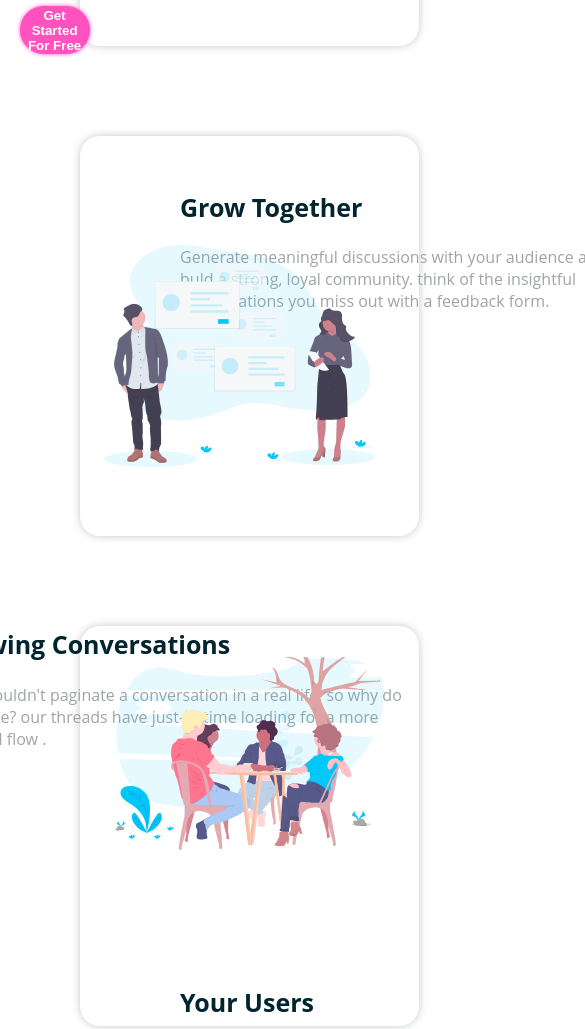
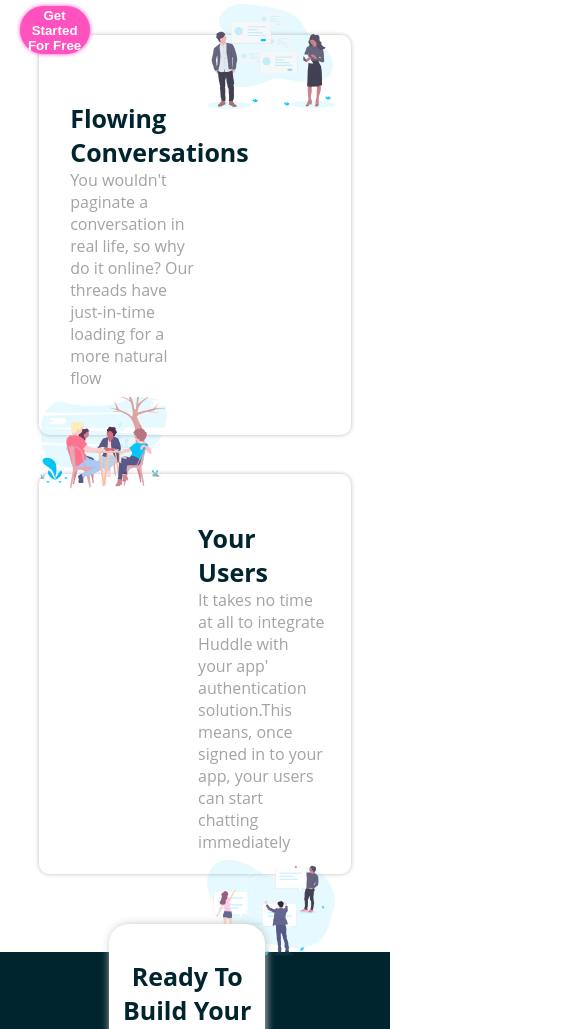
Before and after one commit to maebashiiceoctopus/Huddle-Landing-Page, a plain HTML site: page Index.html in a window 390 px wide. Shown: the part 680-1709 px from the top of the page, 585 px wide, since content can reach past the window. Drawn offline with Linux system fonts and the light colour scheme.

Commit message:
FIX CSS
se hacen cambios en el css para hacerlo semi responsive

```diff
--- a/Index.html
+++ b/Index.html
@@ -34,8 +34,11 @@
 
                 <button class="boton-rosa">Get Started For Free </button>
             </div>
+            <div class="contenedorimagen">
+                <img src="img/illustration-mockups.svg" alt="mockups">
 
-            <img id="img-mockup" src="img/illustration-mockups.svg" alt="mockups">
+            </div>
+
         </div>
     </div>
     <!--fin cajas iniciales-->
@@ -43,52 +46,50 @@
     <!--INICIO CAJAS INFORMACION-->
 
     <div class="cajas-desc">
-        <div class="info caja-izq">
+        <div class="caja flotarzquierda">
             <h2> Grow Together</h2>
-            <p class="parrafos gris">Generate meaningful discussions with your audience and buld a strong, loyal
+            <p class="parrafos gris">Generate meaningful discussions with your audience and build a strong, loyal
                 community.
                 think of the insightful conversations you miss out with a feedback form.</p>
+        </div>
+        <div class="caja-img flotarderecha">
+            <img class="responsive " src="img/illustration-grow-together.svg" alt="grow-together">
+
+        </div>
+
+    </div>
+
+
+    <div class="cajas-desc">
+        <div class="caja flotarderecha">
+            <h2> Flowing Conversations</h2>
+            <p class="parrafos gris">You wouldn't paginate a conversation in real life, so why
+                do it online? Our threads have just-in-time loading for a more natural flow
+            </p>
+        </div>
+        <div class="caja-img flotarzquierda ">
+            <img class="responsive " src="img/illustration-flowing-conversation.svg" alt="grow-together">
+
+        </div>
+
+    </div>
+
+    <div class="cajas-desc">
+        <div class="caja flotarzquierda">
+            <h2>Your Users</h2>
+            <p class="parrafos gris">It takes no time at all to integrate Huddle with your app'
+                authentication solution.This means, once signed in to your app, your users can start chatting immediately
+            </p>
+        </div>
+        <div class="caja-img flotarderecha">
+            <img class="responsive " src="img/illustration-your-users.svg" alt="grow-together">
+
+        </div>
 
         </div>
 
 
-        <img class="img-desc img-izq" id="caja2desc" src="img/illustration-grow-together.svg" alt="grow-together">
 
-    </div>
-
-    <div class="cajas-desc">
-        <div class="info caja-dere">
-            <h2> Flowing Conversations</h2>
-            <p class="parrafos gris">You wouldn't paginate a conversation in a real life, so why do it online?
-                our threads have just-in-time loading for a more natural flow .</p>
-
-        </div>
-
-
-        <img class="img-desc img-der" src="img/illustration-flowing-conversation.svg" alt="flowing-conversation">
-
-    </div>
-
-    <div class="cajas-desc">
-        <div class="info caja-izq">
-            <h2>Your Users</h2>
-            <p class="parrafos gris"> It takes no time at all to integrate Huddle with your app's authentication
-                solution. This means
-                once signed in to your app, your users can start chatting immediately.</p>
-
-        </div>
-
-
-        <img class="img-desc img-der" src="img/illustration-your-users.svg" g" alt="flowing-conversation">
-
-    </div>
-
-    </div>
-
-    <!--FIN CAJAS INFORMACION-->
-
-
-    <!--INICIO CAJAS BUILD COMUNIDAD-->
 
     <div class="comunidad">
         <h2>Ready To Build Your Community?</h2>
@@ -96,7 +97,7 @@
 
     </div>
 
-    <!---FOOOOOTER-->
+
 
     <footer>
         <div class="footer"></div>
@@ -122,7 +123,7 @@
 
 
     </footer>
-    <!---FOOOOOTER-->
+
 
 
 
--- a/css/landing.css
+++ b/css/landing.css
@@ -2,6 +2,12 @@
     margin: 0px;
     padding: 0px;
     box-sizing: border-box;
+}
+
+html {
+    font-size: 18px;
+    max-width: 1440px;
+
 }
 
 /* FUENTES */
@@ -51,7 +57,7 @@ h2 {
 
 body {
     background: white;
-    max-width: 1440px;
+
 
 
 }
@@ -135,7 +141,8 @@ body {
     padding-top: 10%;
 }
 
-#img-mockup {
+.contenedorimagen img {
+
     width: 55%;
     padding-left: 10%;
     padding-bottom: 10%;
@@ -145,62 +152,51 @@ body {
 
 /* INICIO  SECCION CARD DE LA PAGINA*/
 
+
+
+
 .cajas-desc {
-    width: 87%;
+    max-width: 80%;
     height: 400px;
-    margin-left: 80px;
-    margin-right: 80px;
-    margin-top: 90px;
-    border-radius: 20px;
-    box-shadow: 0px 0px 9px #c5c7c7;
-    border: none;
+    margin-left: 10%;
+    margin-top: 10%;
+    border-radius: 10px;
+    box-shadow: 0px 0px 4px rgb(192, 185, 185);
+    margin-bottom: 5%;
 }
 
-.info {
-    height: 160px;
-    width: 550px;
-    font-size: 16px;
+.caja{
+    margin-top: 15%;
+    padding-left: 5%;
+    padding-right: 3%;
+    width: 49%;
 
 }
 
-.info h2 {
-    padding-bottom: 5%;
-}
 
-.caja-izq {
-    float: left;
-    padding-top: 135px;
-    padding-left: 100px;
+
+
+.caja-img {
+    width: 46%;
+    padding-right: 5%;
+    padding-top: 2.5%;
+    padding-bottom: 2.5;
 
 }
 
-.caja-dere {
+.responsive {
+    width: 100%;
+    max-width: 400px;
+    height: auto;
     float: right;
-    font-size: 16px;
-    padding-top: 160px;
-    padding-left: 80px;
-    padding-right: 10px;
 }
 
-.img-izq {
-    display: block;
-    float: left;
-    margin-left: 7%;
+.flotarderecha {
+    float: right;
 }
 
-.img-der {
-    display: block;
-    float: right;
-    margin-right: 10%;
-
-
-}
-
-.img-desc {
-    width: 80%;
-    max-width: 400px;
-    margin-top: 30px;
-    margin-right: 35px;
+.flotarzquierda {
+    float: left;
 }
 
 .comunidad {
```
